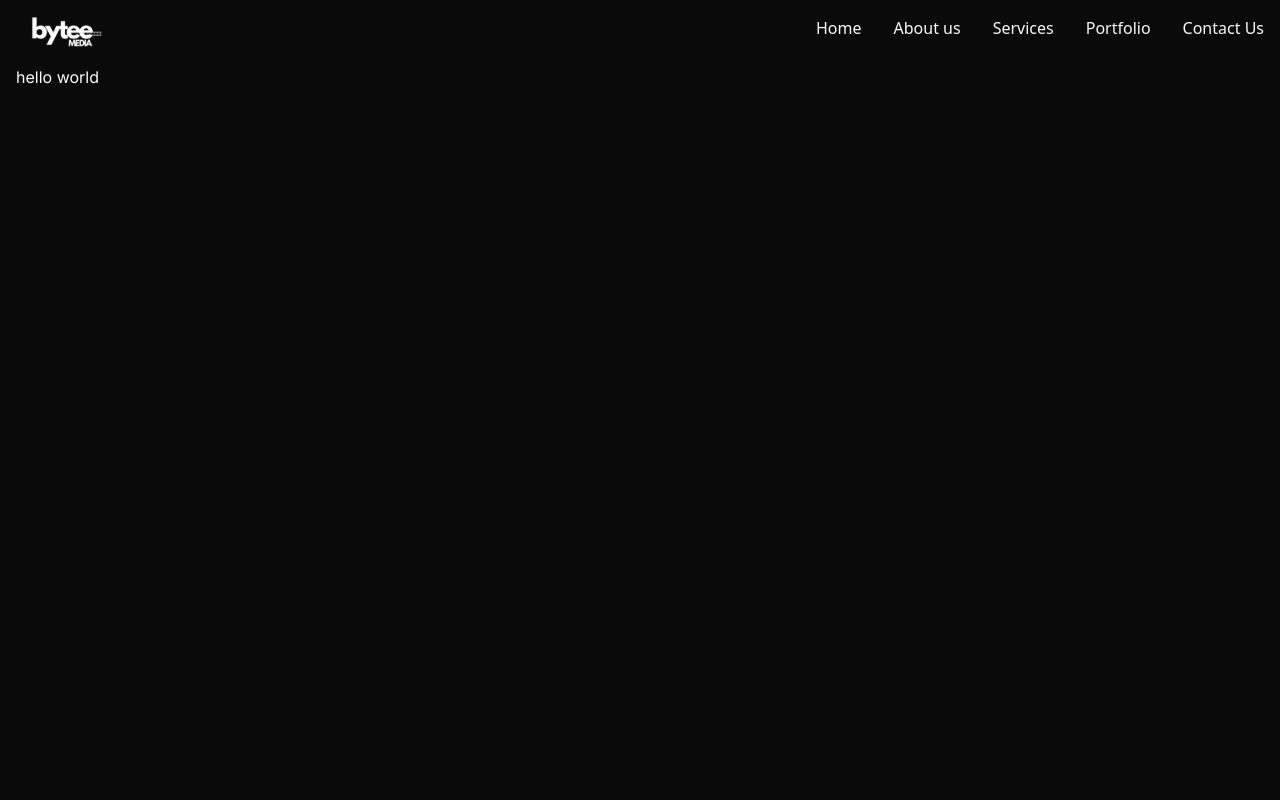
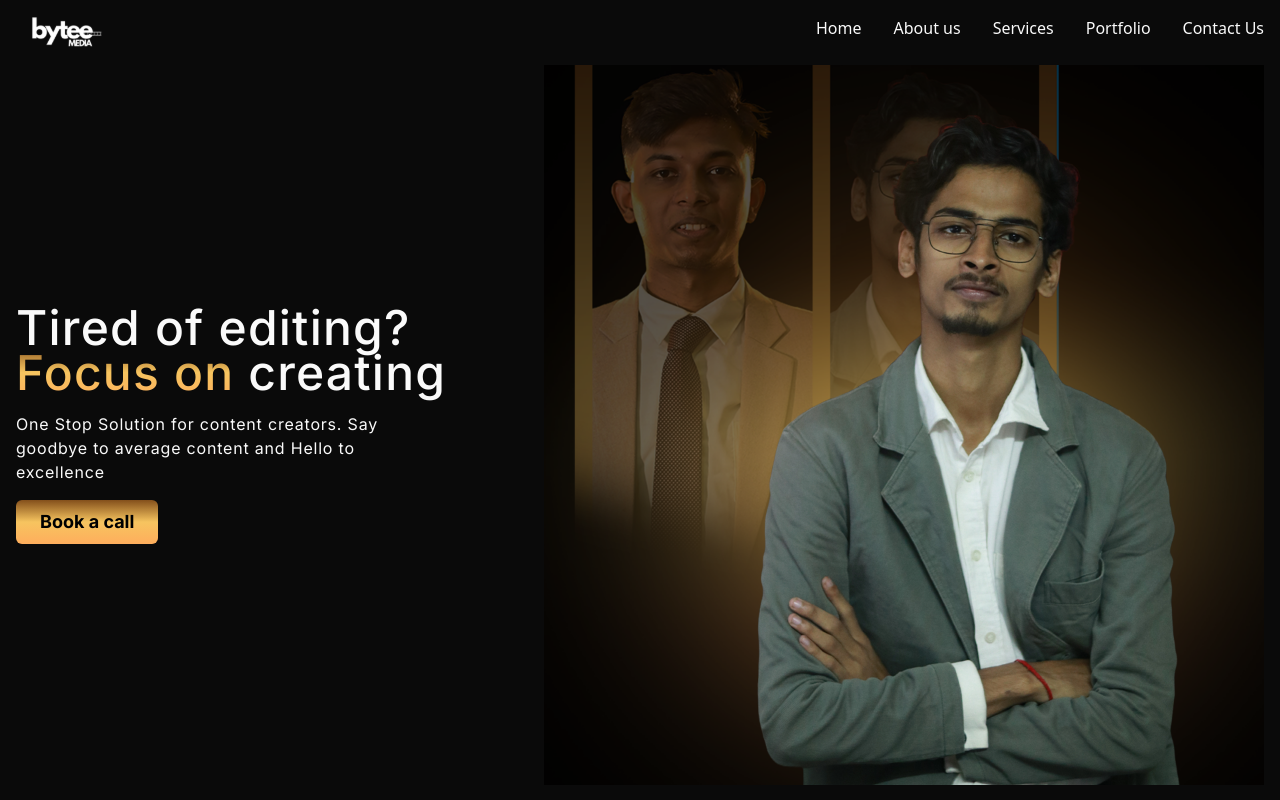
Before and after one commit to johurul-haque/bytee-media, a Next.js app: page / in a window 1280 px wide. Built offline with nearby package versions, Linux system fonts and the light colour scheme.

Commit message:
Added the hero section

```diff
--- /dev/null
+++ b/src/components/layouts/home/hero-section.tsx
@@ -0,0 +1,42 @@
+import Link from "next/link";
+import Image from "next/image";
+import banner from "@/assets/banner.png";
+
+export function HeroSection() {
+  return (
+    <section className="flex items-center justify-between h-[clamp(35rem,90svh,min(90svh,45rem))]">
+      <div>
+        <h1 className="text-5xl leading-[2.8rem] tracking-wide font-medium">
+          Tired of editing?
+          <br />
+          <span className="bg-gradient-to-b from-amber-dark via-amber-light to-amber-medium text-transparent bg-clip-text">
+            Focus on
+          </span>{" "}
+          creating
+        </h1>
+
+        <p className="max-w-sm my-4 tracking-wider">
+          One Stop Solution for content creators. Say goodbye to average content
+          and {"Hello to excellence"}
+        </p>
+
+        <Link
+          href="/"
+          className="px-6 py-2 text-lg text-black font-bold bg-gradient-to-b from-amber-dark via-amber-light to-amber-medium block max-w-fit rounded-md"
+        >
+          Book a call
+        </Link>
+      </div>
+
+      <Image
+        src={banner}
+        className="max-h-full max-w-fit "
+        alt=""
+        role="presentation"
+        width={800}
+        height={800}
+        quality={100}
+      />
+    </section>
+  );
+}
--- a/src/pages/index.tsx
+++ b/src/pages/index.tsx
@@ -1,7 +1,12 @@
 import { Inter } from "next/font/google";
+import { HeroSection } from "@/components/layouts/home/hero-section";
 
 const inter = Inter({ subsets: ["latin"] });
 
 export default function Home() {
-  return <main className={`container ${inter.className}`}>hello world</main>;
+  return (
+    <main className={`container ${inter.className}`}>
+      <HeroSection />
+    </main>
+  );
 }
--- a/tailwind.config.ts
+++ b/tailwind.config.ts
@@ -10,6 +10,13 @@ const config: Config = {
         "2xl": "1400px",
       },
     },
+    extend: {
+      colors: {
+        "amber-dark": "hsl(30, 66%, 31%)",
+        "amber-medium": "hsl(30, 99%, 68%)",
+        "amber-light": "hsl(40, 90%, 67%)",
+      },
+    },
   },
   plugins: [],
 };
```
Also changed, not shown: src/assets/banner.png (added).
